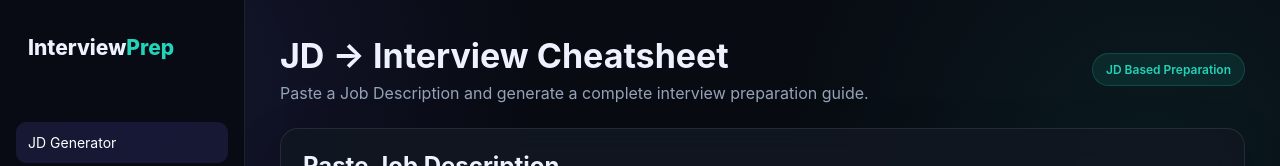
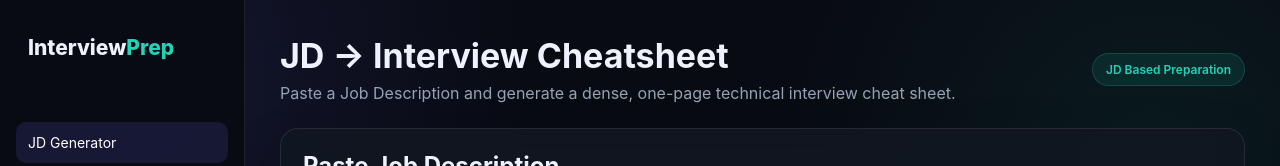
Before and after one commit to Adwaitmulay/JD_Interview_Cheatsheet, a website: page frontend/index.html in a window 1280 px wide. Shown: the top 166 px of the page. Drawn offline with Linux system fonts and the light colour scheme.

Commit message:
Fix live product description

```diff
--- a/frontend/index.html
+++ b/frontend/index.html
@@ -268,7 +268,7 @@
             <div>
                 <h1>JD → Interview Cheatsheet</h1>
                 <div class="subtitle">
-                    Paste a Job Description and generate a complete interview preparation guide.
+                    Paste a Job Description and generate a dense, one-page technical interview cheat sheet.
                 </div>
             </div>
             <div class="badge">JD Based Preparation</div>
```
